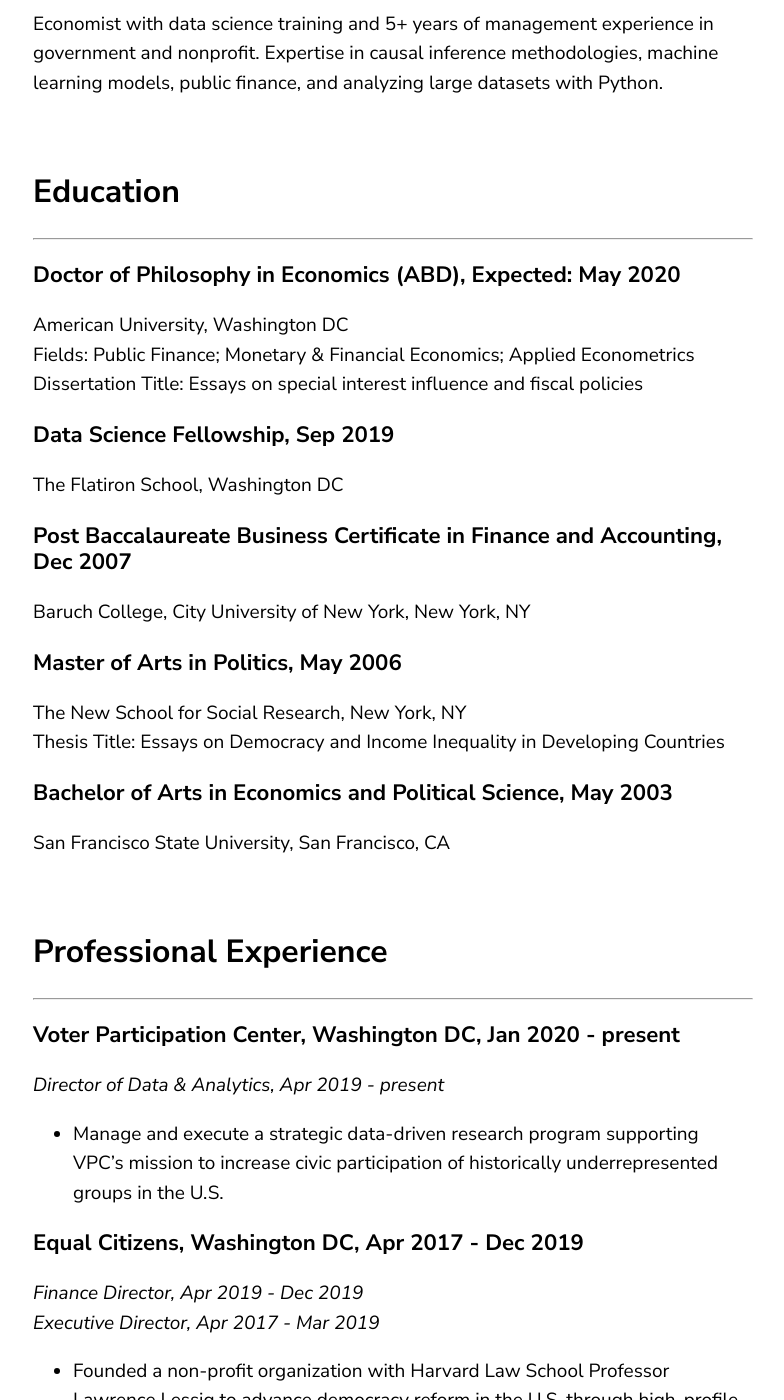
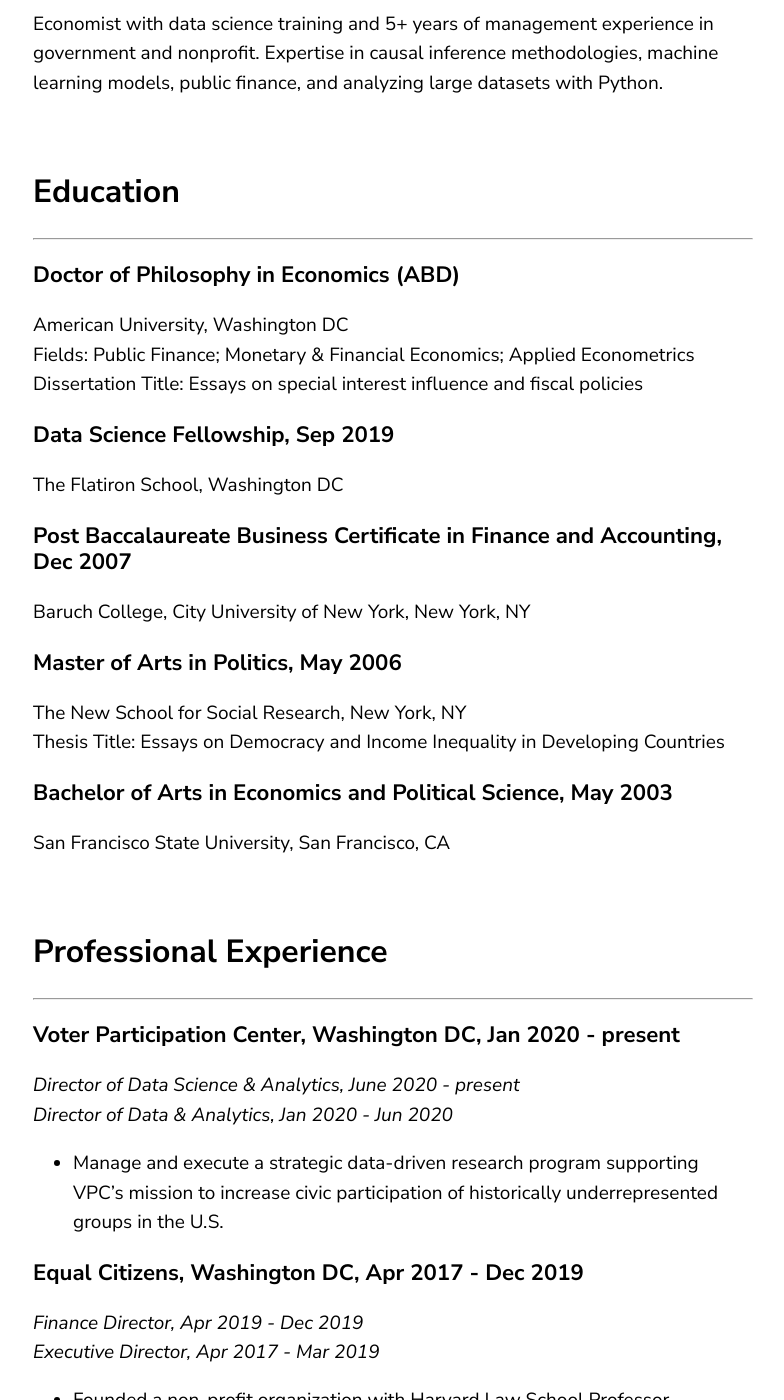
Before and after one commit to phoebetwong/phoebetwong.github.io, a Jekyll site: the page built from resume.md, in a window 1280 px wide and 1400 px high, scrolled down 576 px. Shown: the whole window, without its empty margins (67-851 px from the left). Built offline with Jekyll 4.4.1, drawn with Linux system fonts in a browser that asks for light colours; a script that is not in the unit is left out.

Commit message:
CV update "

```diff
--- a/resume.md
+++ b/resume.md
@@ -10,7 +10,7 @@
 <br>
 ## Education
 ---
-### Doctor of Philosophy in Economics (ABD), Expected: May 2020
+### Doctor of Philosophy in Economics (ABD)
 American University, Washington DC<br>
 Fields: Public Finance; Monetary & Financial Economics; Applied Econometrics<br>
 Dissertation Title: Essays on special interest influence and fiscal policies
@@ -32,7 +32,8 @@
 ## Professional Experience
 ---
 ### Voter Participation Center, Washington DC, Jan 2020 - present
-*Director of Data & Analytics, Apr 2019 - present*<br>
+*Director of Data Science & Analytics, June 2020 - present*<br>
+*Director of Data & Analytics, Jan 2020 - Jun 2020*
 - Manage and execute a strategic data-driven research program supporting VPC’s mission to increase civic participation of historically underrepresented groups in the U.S.
 <br>
 
```
